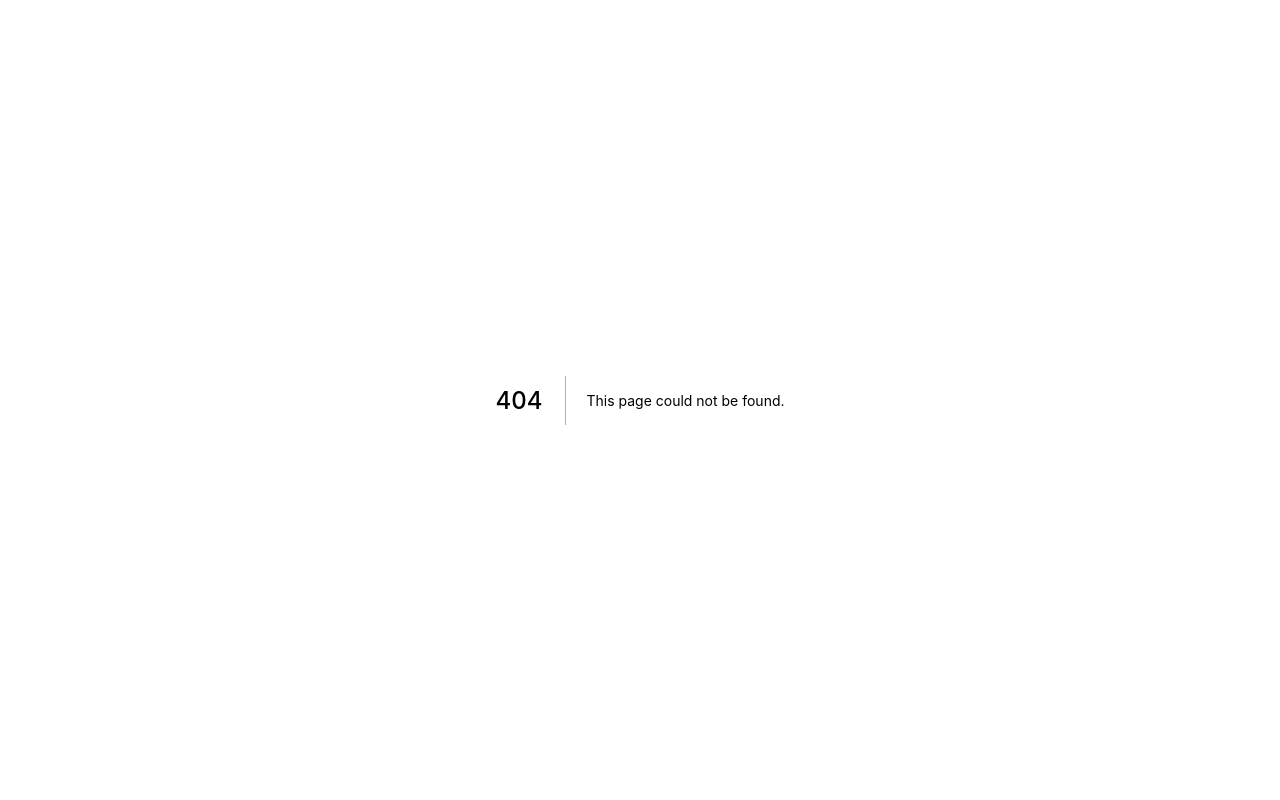
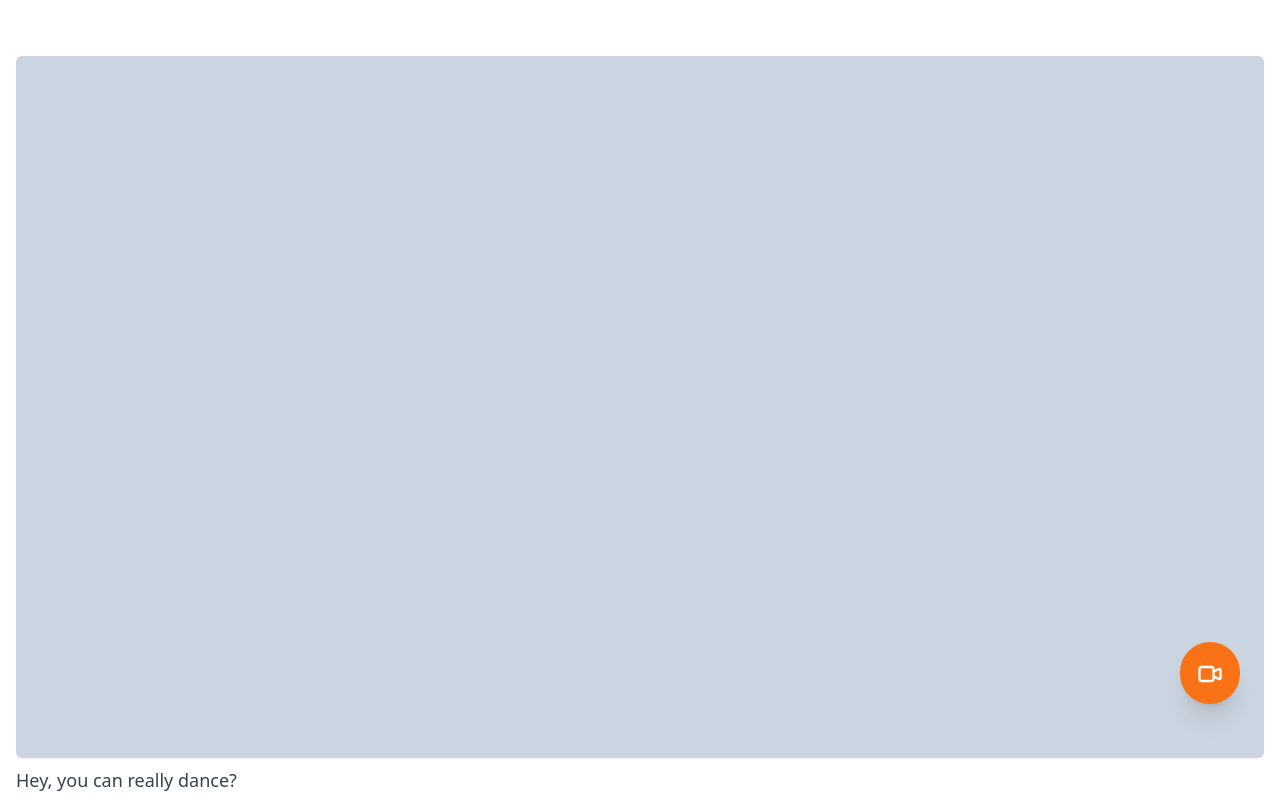
Before and after one commit to EumMericano-Study/carrot-market-clone, a Next.js app: page /stream/1 in a window 1280 px wide. Before the commit this address had no page. Shown: the top 800 px of the page. Built offline with nearby package versions, Linux system fonts and the light colour scheme.

Commit message:
feat: Change directory and page name

```diff
--- /dev/null
+++ b/pages/stream/[id].tsx
@@ -0,0 +1,21 @@
+import { VideoIcon } from "../../components/icons";
+
+export default function StreamDetail() {
+  return (
+    <div className="py-10 space-y-4 divide-y-2">
+      {Array(5)
+        .fill("")
+        .map((_, index) => (
+          <div key={index} className="px-4 pt-4">
+            <div className="w-full aspect-video bg-slate-300 shadow-sm rounded-md" />
+            <h3 className="text-lg text-gray-700 mt-2">
+              Hey, you can really dance?
+            </h3>
+          </div>
+        ))}
+      <button className="fixed bottom-24 right-10 bg-orange-500 text-white transition-colors cursor-pointer shadow-xl p-4 border-transparent rounded-full hover:bg-orange-600">
+        <VideoIcon className="w-7 h-7" />
+      </button>
+    </div>
+  );
+}
--- a/pages/live/index.tsx
+++ b/pages/stream/index.tsx
@@ -1,6 +1,6 @@
 import { VideoIcon } from "../../components/icons";
 
-export default function Live() {
+export default function Stream() {
   return (
     <div className="py-10 space-y-4 divide-y-2">
       {Array(5)
```
